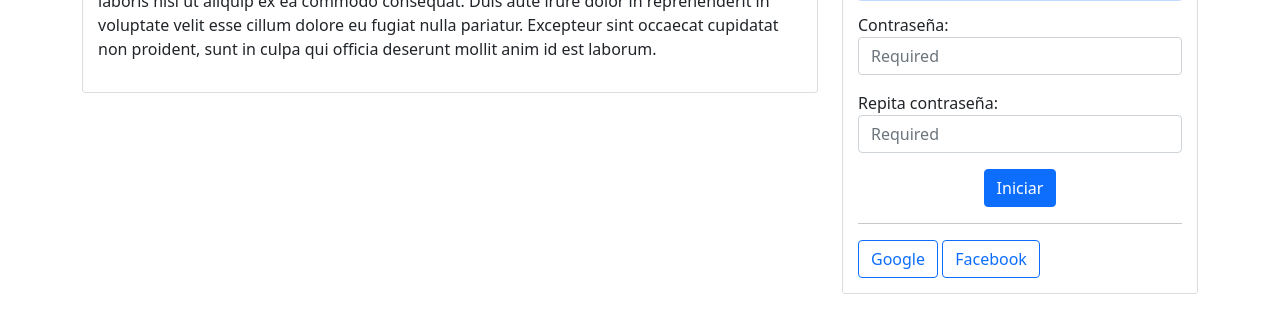
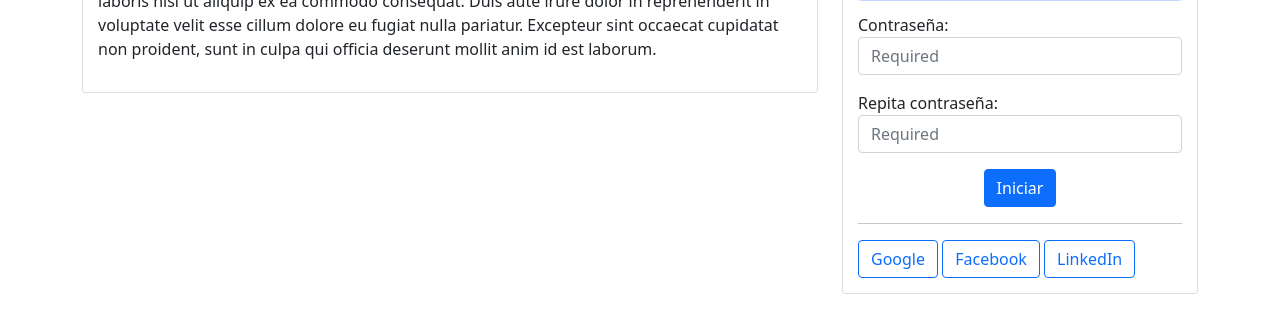
Before and after one commit to castellarmartinez/My-app-full, a plain HTML site: page frontend/index.html in a window 1280 px wide. Shown: the part 236-568 px from the top of the page. Drawn offline with nearby package versions, Linux system fonts and the light colour scheme.

Commit message:
Adds button to login with LinkedIn

```diff
--- a/frontend/index.html
+++ b/frontend/index.html
@@ -74,6 +74,7 @@
               <hr>
               <a href="http://localhost:3000/auth/google/" class="btn btn-outline-primary">Google</a>
               <a href="http://localhost:3000/auth/facebook/" class="btn btn-outline-primary">Facebook</a>
+              <a href="http://localhost:3000/auth/linkedin/" class="btn btn-outline-primary">LinkedIn</a>
             </form>
           </div>
         </div>
```
